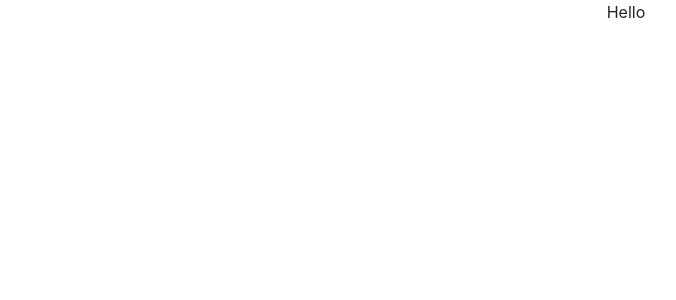
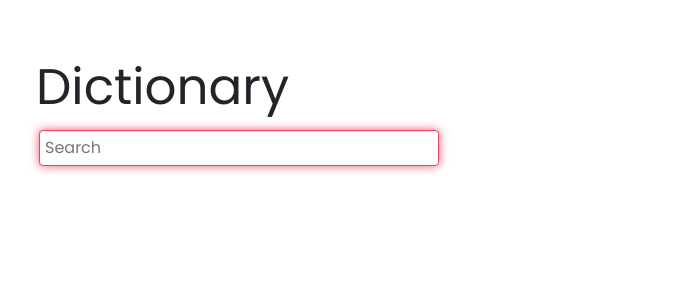
Before and after one commit to maddie-newby/dictionary-app, a React (Create React App) app: page / in a window 1280 px wide. Shown: the top 300 px of the page, without its empty margins (14-690 px from the left). Built offline with nearby package versions, Linux system fonts and the light colour scheme.

Commit message:
Add search engine

```diff
--- a/public/index.html
+++ b/public/index.html
@@ -2,7 +2,6 @@
 <html lang="en">
   <head>
     <meta charset="utf-8" />
-    <link rel="icon" href="%PUBLIC_URL%/favicon.ico" />
     <meta name="viewport" content="width=device-width, initial-scale=1" />
     <meta name="theme-color" content="#000000" />
     <meta
@@ -15,12 +14,16 @@
       integrity="sha384-9ndCyUaIbzAi2FUVXJi0CjmCapSmO7SnpJef0486qhLnuZ2cdeRhO02iuK6FUUVM"
       crossorigin="anonymous"
     />
-    <link rel="apple-touch-icon" href="%PUBLIC_URL%/logo192.png" />
+    <link rel="preconnect" href="https://fonts.googleapis.com" />
+    <link rel="preconnect" href="https://fonts.gstatic.com" crossorigin />
+    <link
+      href="https://fonts.googleapis.com/css2?family=Poppins:ital,wght@0,100;0,200;0,300;0,400;0,500;0,600;0,700;0,800;0,900;1,100;1,200;1,300;1,400;1,500;1,600;1,700;1,800;1,900&display=swap"
+      rel="stylesheet"
+    />
     <link rel="manifest" href="%PUBLIC_URL%/manifest.json" />
     <title>Dictionary App</title>
   </head>
   <body>
-    <noscript>You need to enable JavaScript to run this app.</noscript>
     <div id="root"></div>
   </body>
 </html>
--- a/src/App.css
+++ b/src/App.css
@@ -1,38 +1,9 @@
 .App {
-  text-align: center;
+  margin: 50px;
 }
 
-.App-logo {
-  height: 40vmin;
-  pointer-events: none;
+header {
+  font-family: "Poppins", sans-serif;
+  font-size: 50px;
+  margin: 0 0 5px;
 }
-
-@media (prefers-reduced-motion: no-preference) {
-  .App-logo {
-    animation: App-logo-spin infinite 20s linear;
-  }
-}
-
-.App-header {
-  background-color: #282c34;
-  min-height: 100vh;
-  display: flex;
-  flex-direction: column;
-  align-items: center;
-  justify-content: center;
-  font-size: calc(10px + 2vmin);
-  color: white;
-}
-
-.App-link {
-  color: #61dafb;
-}
-
-@keyframes App-logo-spin {
-  from {
-    transform: rotate(0deg);
-  }
-  to {
-    transform: rotate(360deg);
-  }
-}
--- a/src/App.js
+++ b/src/App.js
@@ -1,9 +1,13 @@
 import "./App.css";
+import Dictionary from "./Dictionary";
 
 function App() {
   return (
     <div className="App">
-      <header className="appHeader">Hello</header>
+      <header className="app-header">Dictionary</header>
+      <main>
+        <Dictionary />
+      </main>
     </div>
   );
 }
--- /dev/null
+++ b/src/Dictionary.css
@@ -0,0 +1,20 @@
+.Dictionary {
+  font-family: "Poppins", sans-serif;
+}
+
+input {
+  padding: 5px;
+  margin-left: 3px;
+  border-radius: 4px;
+  border: solid 1px #ccd0d5;
+  width: 400px;
+}
+
+input:focus {
+  border: solid 1px;
+  border-radius: 4px;
+  border-color: #eb455f;
+  box-shadow: 0 1px 1px rgba(0, 0, 0, 0.075) inset,
+    0 0 10px rgba(235, 69, 95, 0.9);
+  outline: 0 none;
+}
--- /dev/null
+++ b/src/Dictionary.js
@@ -0,0 +1,28 @@
+import React, { useState } from "react";
+import "./Dictionary.css";
+
+export default function Dictionary() {
+  let [keyword, setKeyword] = useState("");
+
+  function handleKeywordChange(event) {
+    setKeyword(event.target.value);
+  }
+
+  function search(event) {
+    event.preventDefault();
+    alert(`Searching for ${keyword}`);
+  }
+
+  return (
+    <div className="Dictionary">
+      <form onSubmit={search}>
+        <input
+          type="search"
+          autoFocus={true}
+          onChange={handleKeywordChange}
+          placeholder="Search"
+        />
+      </form>
+    </div>
+  );
+}
```
Also changed, not shown: public/manifest.json.
